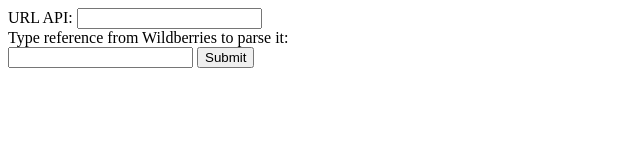
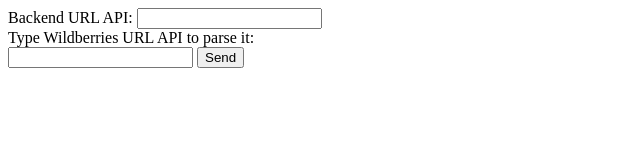
Before and after one commit to Walkername/wildberries-parser-frontend, a website: page src/index.html in a window 1280 px wide. Shown: the whole page, without its empty margins (0-640 px from the left). Drawn offline with Linux system fonts and the light colour scheme.

Commit message:
fix(): input-btn name changed

```diff
--- a/src/index.html
+++ b/src/index.html
@@ -7,14 +7,13 @@
 </head>
 <body>
     <form class="parse-form" method="POST">
-        <label>URL API:</label>
+        <label>Backend URL API:</label>
         <input type="text" name="urlApi" id="urlApi"/><br>
 
-        <label>Type reference from Wildberries to parse it:</label><br>
+        <label>Type Wildberries URL API to parse it:</label><br>
         <input type="text" name="url" id="urlToSend"/>
-        <input type="submit" />
+        <input type="submit" value="Send"/>
     </form>
-
 
     <br>
     <div class="status-code"></div>
```
